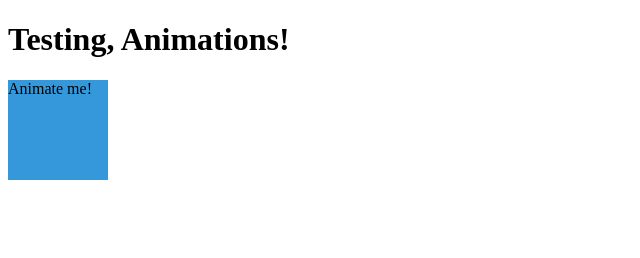
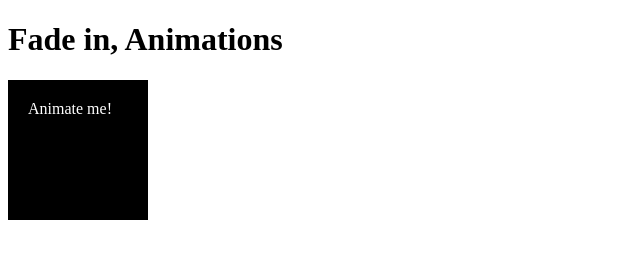
Before and after one commit to Redaelemawy20/animations, a website: page src/fade-in.html in a window 1280 px wide. Shown: the whole page, without its empty margins (0-640 px from the left). Drawn offline with Linux system fonts and the light colour scheme.

Commit message:
fade in animation

```diff
--- a/src/test.html
+++ b/src/fade-in.html
@@ -3,12 +3,12 @@
   <head>
     <meta charset="UTF-8" />
     <meta name="viewport" content="width=device-width, initial-scale=1.0" />
-    <title>Basic Animation Project</title>
+    <title>Fade in Animation</title>
     <link rel="stylesheet" href="./styles/main.css" />
   </head>
   <body>
-    <h1>Testing, Animations!</h1>
-    <div id="animated-element">Animate me!</div>
+    <h1>Fade in, Animations</h1>
+    <div id="animated-element" class="btn fade-in">Animate me!</div>
     <script src="./js/main.js"></script>
   </body>
 </html>
--- /dev/null
+++ b/src/styles/animations/_fade-in.scss
@@ -0,0 +1,13 @@
+.fade-in {
+  // transition: transform 0.5s ease-in-out;
+  animation: fade-in 0.5s ease-in-out;
+}
+
+@keyframes fade-in {
+  0% {
+    opacity: 0;
+  }
+  100% {
+    opacity: 0;
+  }
+}
--- a/src/styles/animations/_test.scss
+++ /dev/null
@@ -1,12 +0,0 @@
-$primary-color: #3498db;
-
-#animated-element {
-  width: 100px;
-  height: 100px;
-  background-color: $primary-color;
-  transition: transform 0.5s ease-in-out;
-
-  &:hover {
-    transform: rotate(45deg);
-  }
-}
--- a/src/styles/main.scss
+++ b/src/styles/main.scss
@@ -1 +1,9 @@
-@use './animations/test';
+@use './animations/fade-in';
+
+.btn {
+  width: 100px;
+  height: 100px;
+  padding: 20px;
+  background-color: black;
+  color: white;
+}
```
Also changed, not shown: src/styles/main.css, 1 other file.
